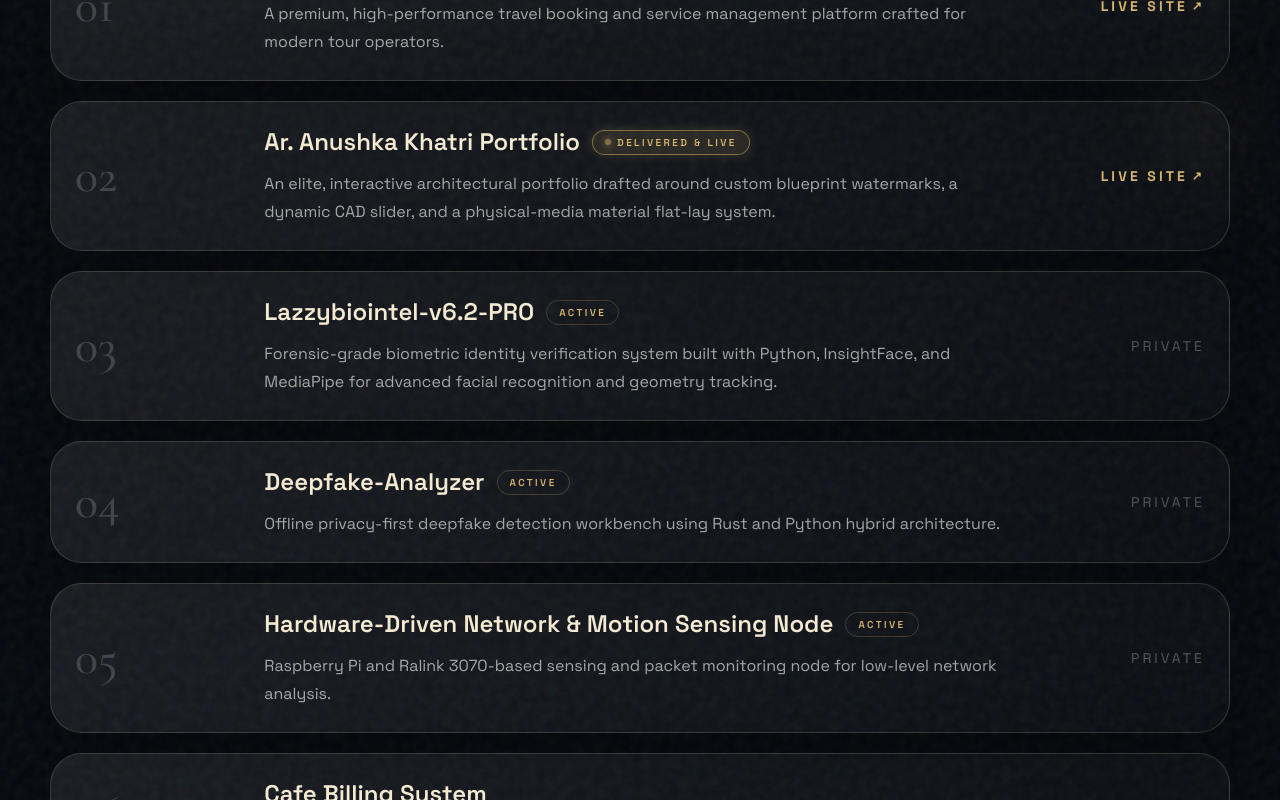
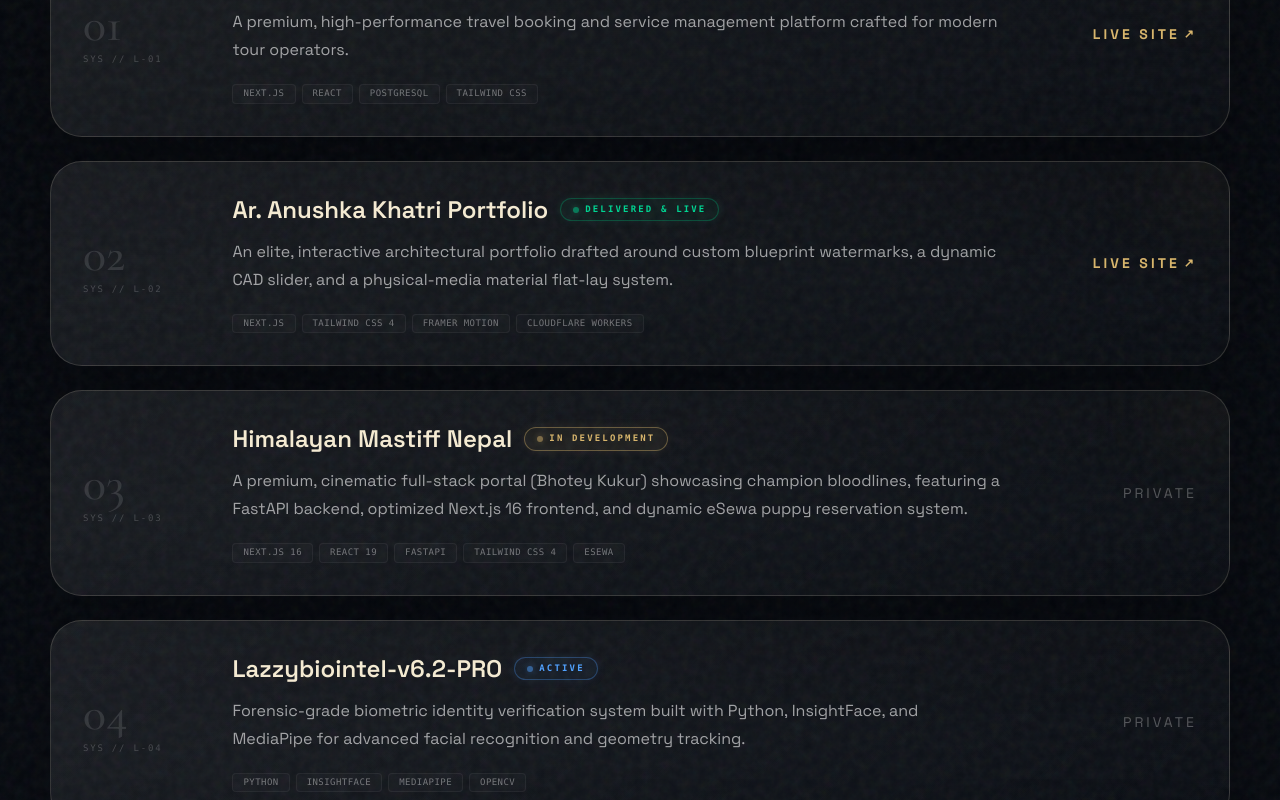
Before and after one commit to arthurrgg8-lgtm/lazzy-badger-portfolio, a Next.js app: page / in a window 1280 px wide. Shown: the part 3020-3820 px from the top of the page. Built offline with nearby package versions, Linux system fonts and the light colour scheme.

Commit message:
feat: redesign projects layout with HUD accents, tech chips & add Himalayan Mastiff project

```diff
--- a/src/app/page.tsx
+++ b/src/app/page.tsx
@@ -142,20 +142,26 @@
           <p className="text-xs uppercase tracking-[0.36em] text-[var(--gold)]">projects</p>
           <h2 className="font-display mt-3 text-5xl tracking-[-0.04em] md:text-7xl">Systems with teeth.</h2>
         </Reveal>
-        <div className="mt-12 grid gap-5">
+        <div className="mt-12 grid gap-6">
           {profile.projects.map((project, index) => (
             <Reveal delay={index * 0.05} key={project.name}>
               <article
-                className={`glass group relative grid gap-6 rounded-[2rem] p-6 transition-all duration-500 md:grid-cols-[0.22fr_1fr_0.22fr] md:items-center ${
+                className={`glass group relative grid gap-6 rounded-[2rem] p-8 transition-all duration-500 md:grid-cols-[0.16fr_1fr_0.2fr] md:items-center overflow-hidden ${
                   project.highlighted
-                    ? "border-[rgba(215,181,109,0.38)] shadow-[0_0_30px_rgba(215,181,109,0.12)] hover:border-[var(--gold)] hover:shadow-[0_0_40px_rgba(215,181,109,0.22)] bg-gradient-to-br from-white/[0.07] via-white/[0.02] to-[rgba(215,181,109,0.04)]"
-                    : "hover:border-[rgba(215,181,109,0.48)]"
+                    ? "border-[rgba(215,181,109,0.38)] shadow-[0_0_35px_rgba(215,181,109,0.12)] hover:border-[var(--gold)] hover:shadow-[0_0_45px_rgba(215,181,109,0.22)] bg-gradient-to-br from-white/[0.07] via-white/[0.02] to-[rgba(215,181,109,0.05)]"
+                    : "border-white/5 hover:border-[rgba(215,181,109,0.48)] hover:shadow-[0_0_30px_rgba(255,255,255,0.02)]"
                 }`}
                 data-tilt-card
               >
+                {/* Visual HUD Crop Marks (Teeth corners) */}
+                <div className="pointer-events-none absolute -left-px -top-px h-3.5 w-3.5 border-l border-t border-[var(--gold)]/30 group-hover:border-[var(--gold)] transition-colors duration-500" />
+                <div className="pointer-events-none absolute -right-px -top-px h-3.5 w-3.5 border-r border-t border-[var(--gold)]/30 group-hover:border-[var(--gold)] transition-colors duration-500" />
+                <div className="pointer-events-none absolute -left-px -bottom-px h-3.5 w-3.5 border-l border-b border-[var(--gold)]/30 group-hover:border-[var(--gold)] transition-colors duration-500" />
+                <div className="pointer-events-none absolute -right-px -bottom-px h-3.5 w-3.5 border-r border-b border-[var(--gold)]/30 group-hover:border-[var(--gold)] transition-colors duration-500" />
+
                 {/* Golden corner glow for highlighted cards */}
                 {project.highlighted && (
-                  <div className="absolute top-0 right-0 -mr-4 -mt-4 w-20 h-20 bg-[var(--gold)]/8 blur-2xl pointer-events-none rounded-full" />
+                  <div className="absolute top-0 right-0 -mr-4 -mt-4 w-20 h-20 bg-[var(--gold)]/6 blur-2xl pointer-events-none rounded-full" />
                 )}
 
                 {/* Absolute overlay link to open live site if URL exists */}
@@ -169,22 +175,47 @@
                   />
                 )}
 
-                <span className="font-display text-5xl text-white/18 transition group-hover:text-[var(--gold)]">{String(index + 1).padStart(2, "0")}</span>
+                <div className="flex flex-col">
+                  <span className="font-display text-5xl text-white/12 transition duration-500 group-hover:text-[var(--gold)]/40">{String(index + 1).padStart(2, "0")}</span>
+                  <span className="mt-1 font-mono text-[9px] uppercase tracking-[0.2em] text-white/20">SYS // L-0{index + 1}</span>
+                </div>
+
                 <div>
                   <div className="flex flex-wrap items-center gap-3">
                     <h3 className="text-2xl font-semibold transition group-hover:text-[var(--cream)]">{project.name}</h3>
                     {project.status ? (
-                      <span className={`rounded-full px-3 py-1 text-[10px] uppercase tracking-[0.24em] font-semibold flex items-center gap-1.5 ${
-                        project.highlighted
-                          ? "border border-[var(--gold)]/50 bg-[rgba(215,181,109,0.12)] text-[var(--gold)] shadow-[0_0_12px_rgba(215,181,109,0.18)]"
-                          : "border border-[rgba(215,181,109,0.24)] text-[var(--gold)]"
+                      <span className={`rounded-full px-3 py-1 text-[9px] uppercase tracking-[0.24em] font-semibold font-mono flex items-center gap-1.5 border transition-all duration-500 ${
+                        project.status === "Delivered & Live"
+                          ? "border-emerald-500/30 bg-emerald-500/5 text-emerald-400 shadow-[0_0_10px_rgba(52,211,153,0.1)]"
+                          : project.status === "In Development"
+                          ? "border-[var(--gold)]/40 bg-[rgba(215,181,109,0.06)] text-[var(--gold)] shadow-[0_0_10px_rgba(215,181,109,0.1)]"
+                          : "border-blue-400/30 bg-blue-400/5 text-blue-400 shadow-[0_0_10px_rgba(96,165,250,0.1)]"
                       }`}>
-                        {project.highlighted && <span className="h-1.5 w-1.5 rounded-full bg-[var(--gold)] animate-pulse shadow-[0_0_6px_var(--gold)]" />}
+                        <span className={`h-1.5 w-1.5 rounded-full ${
+                          project.status === "Delivered & Live"
+                            ? "bg-emerald-400 animate-pulse shadow-[0_0_6px_rgba(52,211,153,0.6)]"
+                            : project.status === "In Development"
+                            ? "bg-[var(--gold)] animate-pulse shadow-[0_0_6px_rgba(215,181,109,0.6)]"
+                            : "bg-blue-400 animate-pulse shadow-[0_0_6px_rgba(96,165,250,0.6)]"
+                        }`} />
                         {project.status}
                       </span>
                     ) : null}
                   </div>
-                  <p className="mt-3 max-w-3xl leading-7 text-white/62 transition group-hover:text-white/80">{project.description}</p>
+                  <p className="mt-3 max-w-3xl leading-7 text-white/60 transition group-hover:text-white/80">{project.description}</p>
+
+                  {project.stack && (
+                    <div className="mt-5 flex flex-wrap gap-1.5">
+                      {project.stack.map((tech) => (
+                        <span
+                          key={tech}
+                          className="rounded border border-white/5 bg-white/[0.02] px-2.5 py-0.5 font-mono text-[9px] uppercase tracking-wider text-white/40 transition-colors duration-300 group-hover:border-[var(--gold)]/15 group-hover:text-white/60"
+                        >
+                          {tech}
+                        </span>
+                      ))}
+                    </div>
+                  )}
                 </div>
 
                 <div className="flex md:justify-end">
--- a/src/data/profile.json
+++ b/src/data/profile.json
@@ -103,42 +103,57 @@
       "description": "A premium, high-performance travel booking and service management platform crafted for modern tour operators.",
       "status": "Delivered & Live",
       "url": "https://manoranjan.com.np/",
-      "highlighted": true
+      "highlighted": true,
+      "stack": ["Next.js", "React", "PostgreSQL", "Tailwind CSS"]
     },
     {
       "name": "Ar. Anushka Khatri Portfolio",
       "description": "An elite, interactive architectural portfolio drafted around custom blueprint watermarks, a dynamic CAD slider, and a physical-media material flat-lay system.",
       "status": "Delivered & Live",
       "url": "https://anushkakhatri.com.np/",
-      "highlighted": true
+      "highlighted": true,
+      "stack": ["Next.js", "Tailwind CSS 4", "Framer Motion", "Cloudflare Workers"]
+    },
+    {
+      "name": "Himalayan Mastiff Nepal",
+      "description": "A premium, cinematic full-stack portal (Bhotey Kukur) showcasing champion bloodlines, featuring a FastAPI backend, optimized Next.js 16 frontend, and dynamic eSewa puppy reservation system.",
+      "status": "In Development",
+      "highlighted": true,
+      "stack": ["Next.js 16", "React 19", "FastAPI", "Tailwind CSS 4", "eSewa"]
     },
     {
       "name": "Lazzybiointel-v6.2-PRO",
       "description": "Forensic-grade biometric identity verification system built with Python, InsightFace, and MediaPipe for advanced facial recognition and geometry tracking.",
-      "status": "active"
+      "status": "active",
+      "stack": ["Python", "InsightFace", "MediaPipe", "OpenCV"]
     },
     {
       "name": "Deepfake-Analyzer",
       "description": "Offline privacy-first deepfake detection workbench using Rust and Python hybrid architecture.",
-      "status": "active"
+      "status": "active",
+      "stack": ["Rust", "Python", "PyTorch", "Offline-First"]
     },
     {
       "name": "Hardware-Driven Network & Motion Sensing Node",
-      "description": "Raspberry Pi and Ralink 3070-based sensing and packet monitoring node for low-level network analysis.",
-      "status": "active"
+      "description": "Raspberry Pi 4 and Ralink 3070-based sensing and packet monitoring node for low-level wireless network analysis and packet injection.",
+      "status": "active",
+      "stack": ["Raspberry Pi 4", "Ralink 3070", "Bash", "Linux", "Monitor Mode"]
     },
     {
       "name": "Cafe Billing System",
       "description": "Operational billing and reporting application for local service operations.",
-      "repository": "github.com/arthurrgg8-lgtm/cafe_billing_system"
+      "repository": "github.com/arthurrgg8-lgtm/cafe_billing_system",
+      "stack": ["FastAPI", "React", "SQLite", "Tailwind CSS"]
     },
     {
       "name": "Confidential Project I",
-      "description": "Details omitted for security."
+      "description": "Details omitted for security.",
+      "stack": ["Systems Security", "DoD Scopes"]
     },
     {
       "name": "Confidential Project II",
-      "description": "Details omitted for security."
+      "description": "Details omitted for security.",
+      "stack": ["GraphQL Analysis", "Next.js Auditing"]
     }
   ],
   "socials": {
--- a/src/lib/profile.ts
+++ b/src/lib/profile.ts
@@ -7,6 +7,7 @@
   repository?: string;
   url?: string;
   highlighted?: boolean;
+  stack?: string[];
 };
 
 export type GalleryItem = {
```
